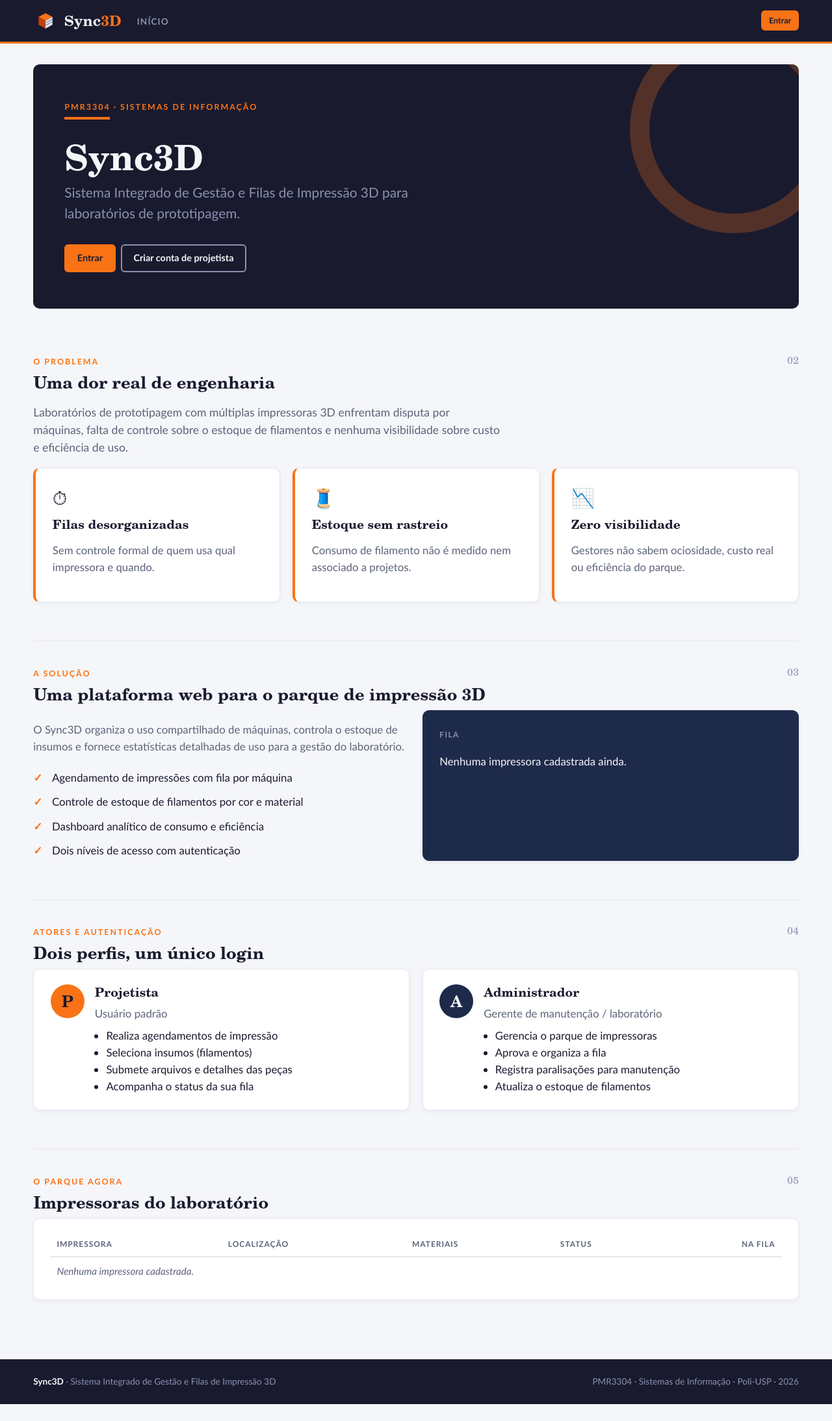
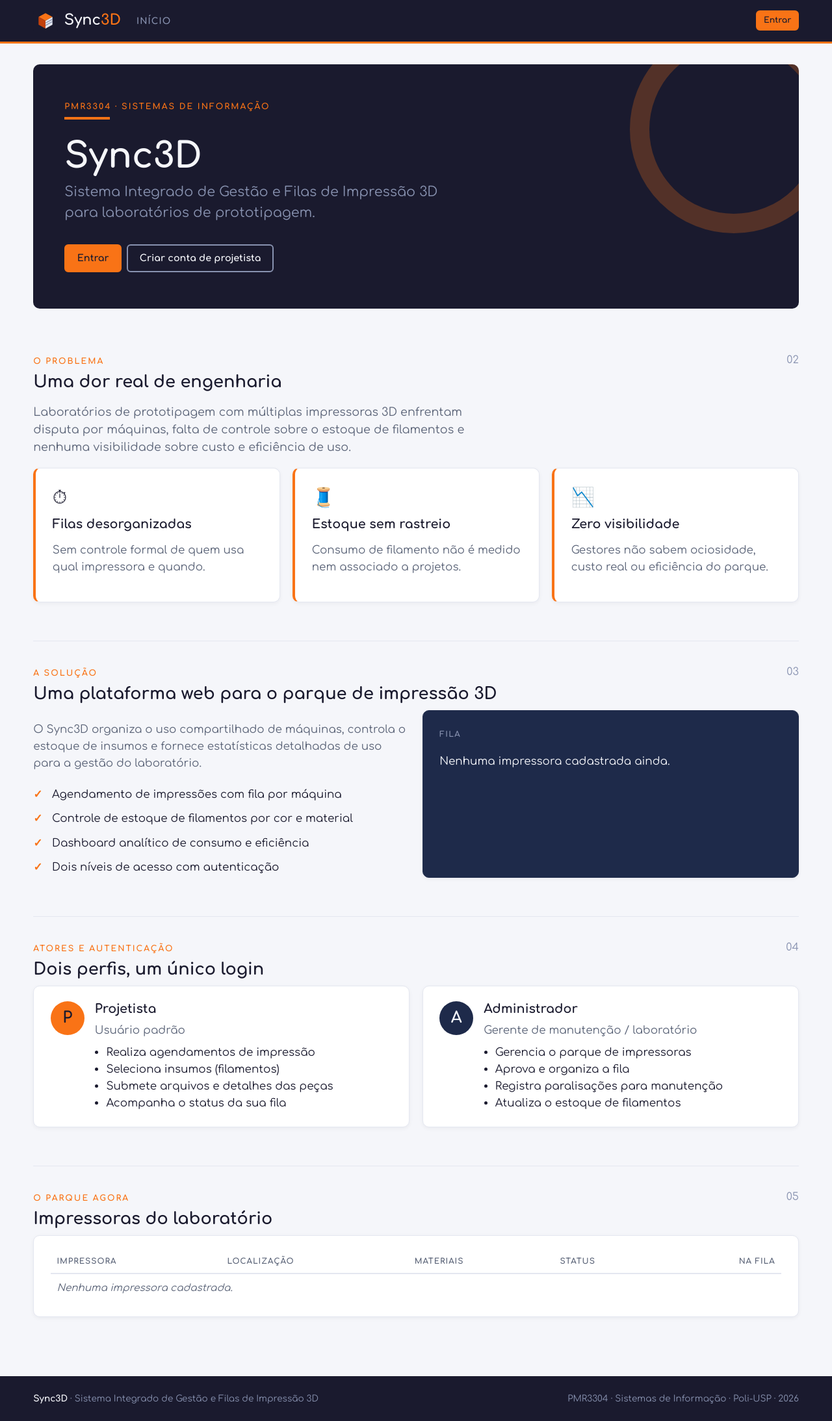
Before and after one commit to Hugao21/sync3d, a Django app: page / in a window 1280 px wide. Shown: the whole page at 65% size. Before the commit the page ends 2161 px from the top, so only its background shows below. Run offline with Django 5.2, Linux system fonts and the light colour scheme; data that the repository does not hold is empty; parts of the project's set-up code (start-up, migrations or seed data) failed here and were passed over.

Commit message:
Troca a fonte para Comfortaa com sans-serif de reserva

```diff
--- a/frontend/index.html
+++ b/frontend/index.html
@@ -4,6 +4,9 @@
     <meta charset="UTF-8" />
     <link rel="icon" type="image/svg+xml" href="/logo.svg" />
     <meta name="viewport" content="width=device-width, initial-scale=1.0" />
+    <link rel="preconnect" href="https://fonts.googleapis.com">
+    <link rel="preconnect" href="https://fonts.gstatic.com" crossorigin>
+    <link rel="stylesheet" href="https://fonts.googleapis.com/css2?family=Comfortaa:wght@300..700&display=swap">
     <title>Painel de Filas · Sync3D</title>
   </head>
   <body>
--- a/frontend/src/index.css
+++ b/frontend/src/index.css
@@ -13,8 +13,8 @@
   --orange-dark: #C2410C;
   --green: #15803D;
   --red: #B91C1C;
-  --font-title: "Century Schoolbook", "TeX Gyre Schola", Georgia, serif;
-  --font-body: Calibri, "Segoe UI", Roboto, Arial, sans-serif;
+  --font-title: "Comfortaa", sans-serif;
+  --font-body: "Comfortaa", sans-serif;
 }
 
 * {
--- a/static/style.css
+++ b/static/style.css
@@ -16,8 +16,8 @@
   --orange-dark: #C2410C;
   --green: #15803D;
   --red: #B91C1C;
-  --font-title: "Century Schoolbook", "TeX Gyre Schola", Georgia, serif;
-  --font-body: Calibri, "Segoe UI", Roboto, Arial, sans-serif;
+  --font-title: "Comfortaa", sans-serif;
+  --font-body: "Comfortaa", sans-serif;
   --radius: 10px;
 }
 
--- a/templates/base.html
+++ b/templates/base.html
@@ -6,6 +6,9 @@
     <meta name="viewport" content="width=device-width, initial-scale=1.0">
     <title>{% block title %}Sync3D{% endblock %} · Sync3D</title>
     <link rel="icon" href="{% static 'img/logo.svg' %}">
+    <link rel="preconnect" href="https://fonts.googleapis.com">
+    <link rel="preconnect" href="https://fonts.gstatic.com" crossorigin>
+    <link rel="stylesheet" href="https://fonts.googleapis.com/css2?family=Comfortaa:wght@300..700&display=swap">
     <link rel="stylesheet" href="{% static 'style.css' %}">
 </head>
 <body>
```
